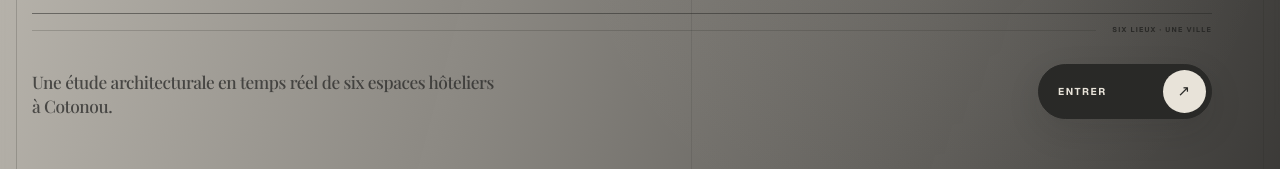
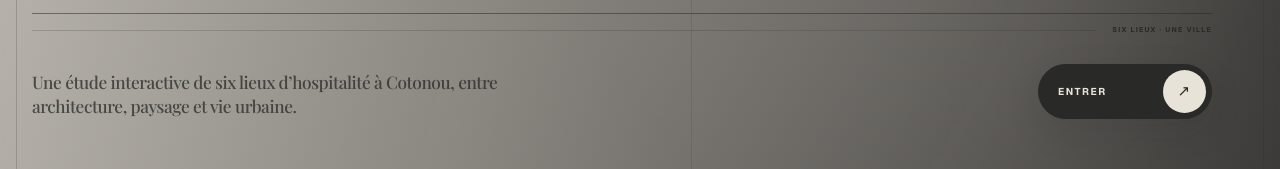
Before and after one commit to emma-dasilva-dev/cotonou-3d, a Next.js app: page / in a window 1280 px wide. Shown: the part 403-572 px from the top of the page. Built offline with nearby package versions, Linux system fonts and the light colour scheme; no server answers; a web font is replaced by a local one.

Commit message:
Clarifier le propos de Cotonou 3D dès l'entrée

```diff
--- a/src/components/experience/CotonouExperience.tsx
+++ b/src/components/experience/CotonouExperience.tsx
@@ -239,8 +239,8 @@ export function CotonouExperience() {
 
             <div className="intro__lower" data-intro-line>
               <p className="intro__description">
-                Une étude architecturale en temps réel de six espaces hôteliers
-                à Cotonou.
+                Une étude interactive de six lieux d’hospitalité à Cotonou,
+                entre architecture, paysage et vie urbaine.
               </p>
 
               <button
@@ -296,7 +296,7 @@ export function CotonouExperience() {
         {!inHotelStudy && (
           <>
             <div className="study-label">
-              <span>Études architecturales</span>
+              <span>Architecture · Paysage · Ville</span>
             </div>
 
             <div className="interaction-hint">
```
